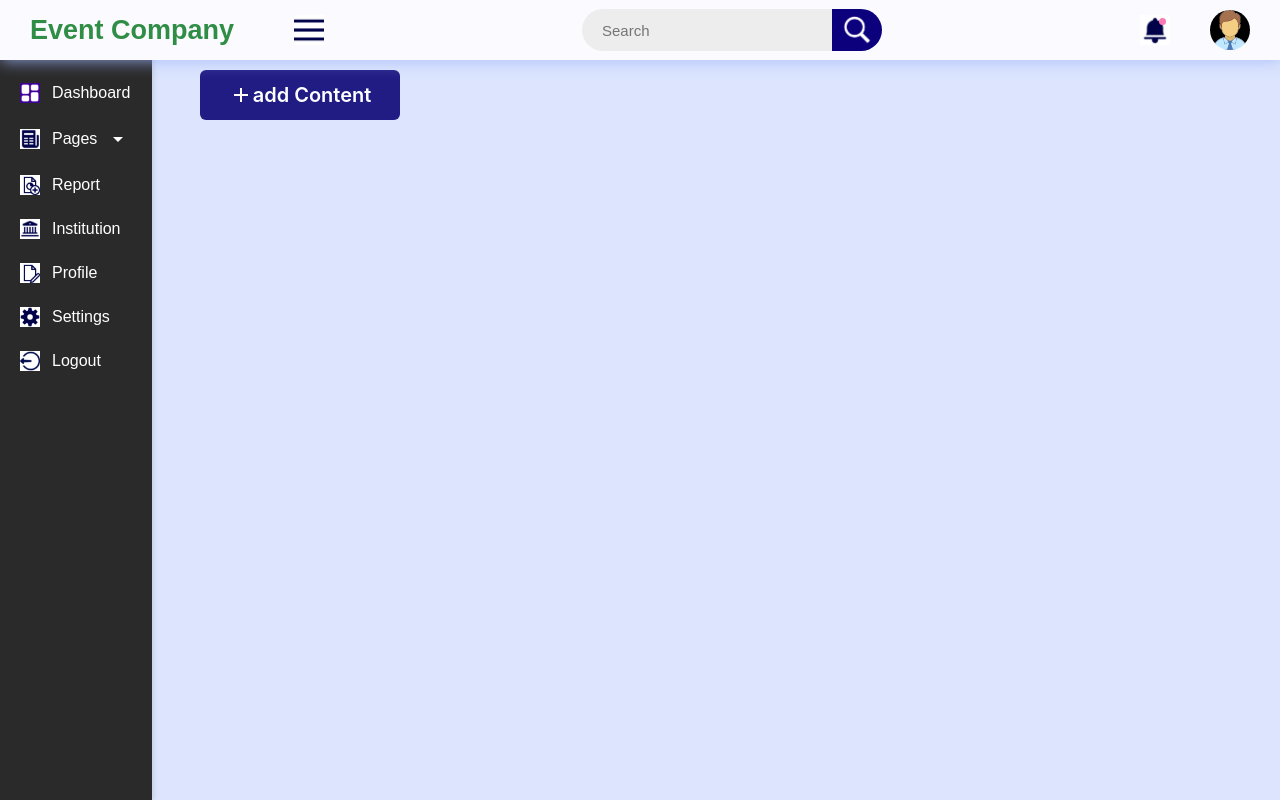
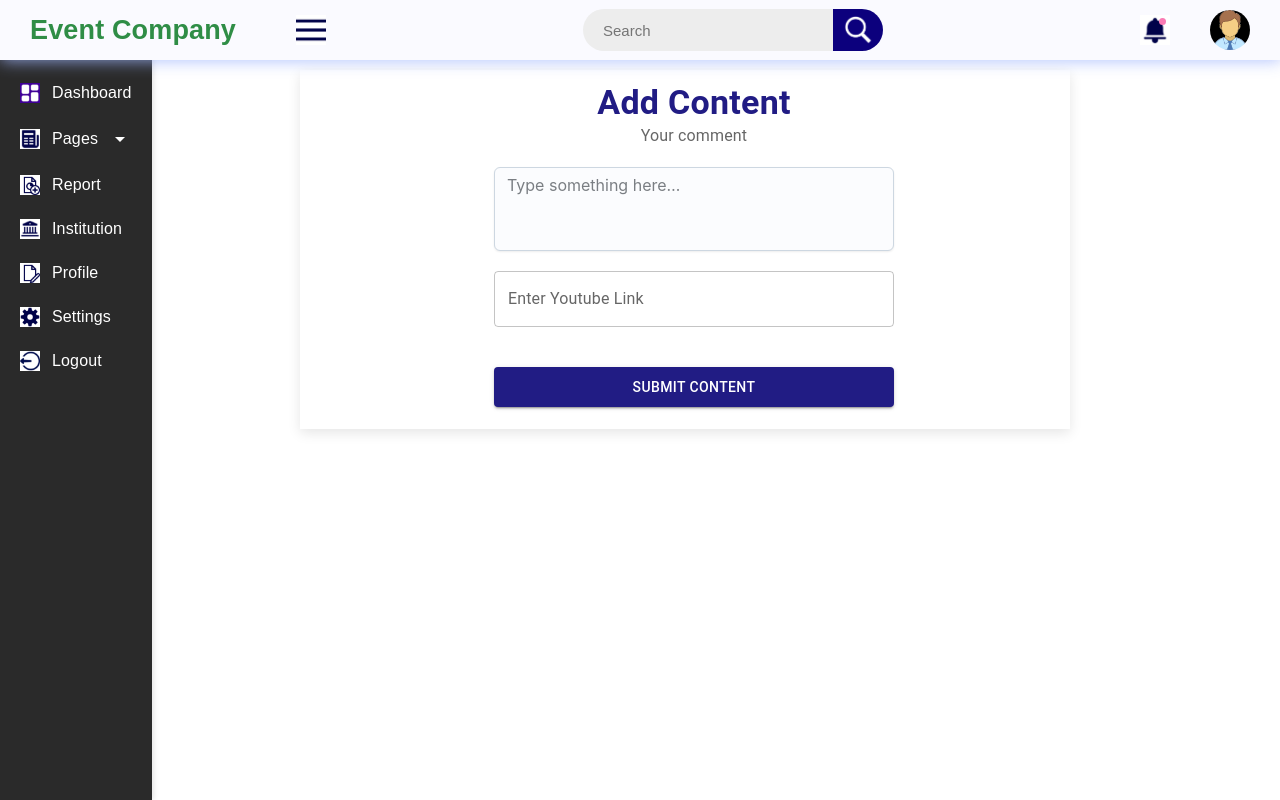
Before and after one commit to maulik464/eventsystem, a React (Create React App) app in the folder eventsystem-app/frontend/: page /admin/introevents in a window 1280 px wide. Built offline with nearby package versions, Linux system fonts and the light colour scheme.

Commit message:
post entro events

```diff
--- a/eventsystem-app/frontend/src/adminpages/IntroEvents.js
+++ b/eventsystem-app/frontend/src/adminpages/IntroEvents.js
@@ -1,57 +1,47 @@
-import React, { useState, useEffect } from "react";
-import { CssBaseline, Container, Typography, TextField,Dialog,Stack } from "@mui/material";
-import Box from '@mui/joy/Box';
-import Button from '@mui/joy/Button';
-import FormControl from '@mui/joy/FormControl';
-import FormLabel from '@mui/joy/FormLabel';
+import React, { useState } from "react";
+import { CssBaseline, Container, Typography, TextField, Box, Button, FormControl, FormLabel } from "@mui/material";
 import Textarea from '@mui/joy/Textarea';
-import AddIcon from "@mui/icons-material/Add";
+import axios from 'axios';
 
 function IntroEvents() {
-    const [maxWidth, setMaxWidth] = useState("md");
-    const [fullWidth, setFullWidth] = useState(true);
-    const [open, setOpen] = useState(false);
+    const [data, setData] = useState({});
 
-    const handleClickOpen = () => {
-    setOpen(true);
-    // setIsEditMode(false);
-  };
+    const handleInput = (e) => {
+        setData({ ...data, [e.target.name]: e.target.value });
+    }
 
-    const handleClose = () => {
-    setOpen(false);
-    // setIsEditMode(false);
-  };
+    const handleSubmit = async (e) => {
+        try {
+            const res = await axios.post('http://localhost:5000/introevents/createIntroEvent', data);
+            console.log("Create Response", res);
+        } catch (error) {
+            console.error("Error submitting data:", error);
+        }
+    }
+
     return (
         <div>
-            <Dialog
-                    open={open}
-                    maxWidth={maxWidth}
-                    fullWidth={fullWidth}
-                    onClose={handleClose}
-                  >
-            <React.Fragment>
             <CssBaseline />
             <Container
                 sx={{
-                        width: "900px",
+                    width: "770px",
                     boxShadow: "0px 4px 12px rgba(0, 0, 0, 0.1)",
-                        // marginLeft: '180px',
-                        // marginTop: "100px"
+                    marginTop: "70px",
+                    marginLeft: "300px"
                 }}
             >
                 <Box
                     sx={{
                         bgcolor: "white",
                         border: "2px solid white",
-                            width: "900px",
-                            marginInlineStart:'-24px'
+                        width: "740px",
                     }}
                 >
                     <Typography
                         variant="h4"
                         sx={{
                             fontWeight: 600,
-                                marginTop: "40px",
+                            marginTop: "10px",
                             textAlign: "center",
                             color: "#211C84",
                         }}
@@ -63,75 +53,46 @@ function IntroEvents() {
                         <Textarea
                             placeholder="Type something here…"
                             minRows={3}
-                                endDecorator={
-                                    <Box
+                            name="comment"
+                            onChange={handleInput}
                             sx={{
-                                            width:'250px',
-                                            display: 'flex',
-                                            gap: 'var(--Textarea-paddingBlock)',
-                                            pt: 'var(--Textarea-paddingBlock)',
-                                            flex: 'auto'
+                                width: "400px",
+                                marginTop: "20px",
                             }}
-                                    >
-                                    </Box>
-                                }
                         />
                         <TextField
                             label="Enter Youtube Link"
                             variant="outlined"
                             fullWidth
                             name="youtubelink"
-                                //   value={textField}
-                                //   onChange={handleTextChange}
+                            onChange={handleInput}
                             sx={{
-
-                                    width: '350px',
+                                width: '400px',
                                 marginTop: '30px',
-                                    margin: '20px'
+                                margin: '20px 0',
                             }}
                         />
                         <Button
                             variant="contained"
                             color="primary"
-                                //   onClick={handleSubmit}
+                            onClick={handleSubmit}
                             fullWidth
                             sx={{
                                 height: '40px',
                                 fontSize: '14px',
                                 marginTop: '30px',
                                 margin: '20px',
-                                    width: '350px',
-                                    color:'white',
                                 backgroundColor: "#211C84",
+                                marginLeft:"0px"
                             }}
                         >
-                                Submit
+                            Submit Content
                         </Button>
                     </FormControl>
                 </Box>
             </Container>
-            </React.Fragment>
-        </Dialog>
-        <Stack sx={{ margin: "20px", marginLeft: "200px",marginTop:'50px' }}>
-            <Button
-              variant="contained"
-              sx={{
-                height: "50px",
-                width: "200px",
-                fontSize: 20,
-                backgroundColor: "#211C84",
-                marginTop:'20px',
-                color:'white'
-              }}
-              onClick={() => {
-                handleClickOpen();
-              }}
-            >
-              <AddIcon />add Content
-            </Button>
-          </Stack>
         </div>
-    )
+    );
 }
 
-export default IntroEvents
+export default IntroEvents;
```
Lines whose indentation alone changed are shown as unchanged.
